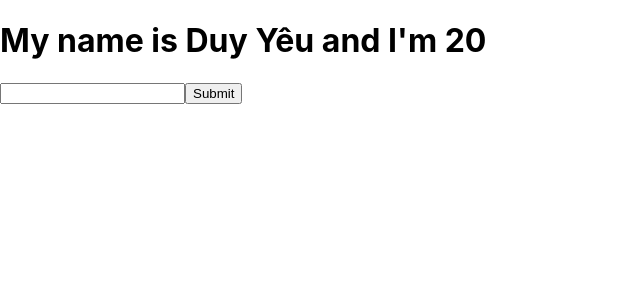
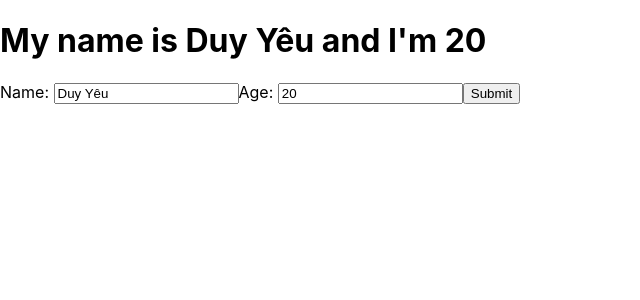
Before and after one commit to DuyCR7/LearnReactjs, a React (Create React App) app: page / in a window 1280 px wide. Shown: the top 300 px of the page, without its empty margins (0-640 px from the left). Built offline with nearby package versions, Linux system fonts and the light colour scheme.

Commit message:
Nesting Component

```diff
--- a/src/components/MyComponent.js
+++ b/src/components/MyComponent.js
@@ -1,44 +1,12 @@
 import React from "react";
+import UserInfor from "./UserInfor";
 
 class MyComponent extends React.Component {
-
-    state = {
-        name: 'Duy Yêu',
-        address: 'Thái Bình',
-        age: '20'
-    };
-
-    handleClick(event){
-        // console.log('>> Clicked');
-        console.log(event);
-
-        this.setState({
-            name: 'Duy dz',
-            age: Math.floor((Math.random() * 100) + 1)
-        });
-    }
-
-    handleOnChangeInput = (event) => {
-        // console.log(event.target.value);
-        this.setState({
-            name: event.target.value
-        });
-    }
-
-    handleOnSubmit = (event) => {
-        event.preventDefault();
-        console.log(this.state);
-    }
-
     // JSX
     render() {
         return (
             <div>
-                <h1>My name is {this.state.name} and I'm {this.state.age}</h1>
-                <form onSubmit={(event) => {this.handleOnSubmit(event)}}>
-                    <input type="text" onChange={(event) => {this.handleOnChangeInput(event)}}/>
-                    <button>Submit</button>
-                </form>
+                <UserInfor/>
             </div>
         );
     }
--- /dev/null
+++ b/src/components/UserInfor.js
@@ -0,0 +1,47 @@
+import React from "react";
+
+class UserInfor extends React.Component {
+    state = {
+        name: 'Duy Yêu',
+        address: 'Thái Bình',
+        age: '20'
+    };
+
+    handleOnChangeInputName = (event) => {
+        // console.log(event.target.value);
+        this.setState({
+            name: event.target.value
+        });
+    }
+
+    handleOnChangeInputAge = (event) => {
+        // console.log(event.target.value);
+        this.setState({
+            age: event.target.value
+        });
+    }
+
+    handleOnSubmit = (event) => {
+        event.preventDefault();
+        console.log(this.state);
+    }
+
+    render() {
+        return(
+            <div>
+                <h1>My name is {this.state.name} and I'm {this.state.age}</h1>
+                <form onSubmit={(event) => {this.handleOnSubmit(event)}}>
+                    <label>Name: </label>
+                    <input type="text" value={this.state.name} onChange={(event) => {this.handleOnChangeInputName(event)}}/>
+
+                    <label>Age: </label>
+                    <input type="text" value={this.state.age} onChange={(event) => {this.handleOnChangeInputAge(event)}}/>
+
+                    <button>Submit</button>
+                </form>
+            </div>
+        )
+    }
+}
+
+export default UserInfor;
```
